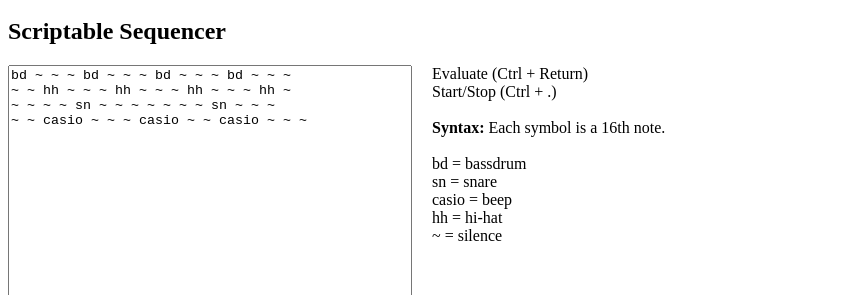
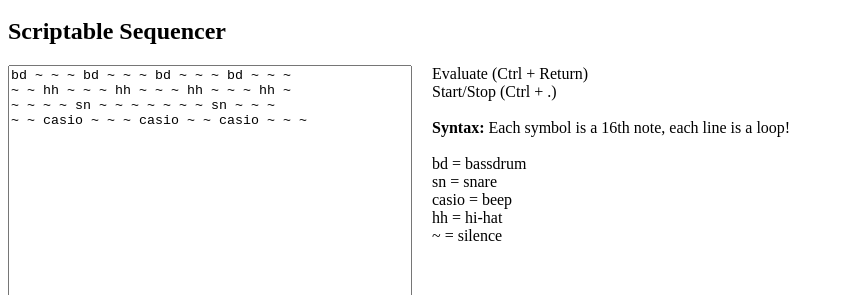
Before and after one commit to the-drunk-coder/ruffbox, a plain HTML site: page index.html in a window 1280 px wide. Shown: the part 136-431 px from the top of the page, without its empty margins (0-844 px from the left). Drawn offline with Linux system fonts and the light colour scheme; no server answers; a script that the page names is missing.

Commit message:
addition

```diff
--- a/index.html
+++ b/index.html
@@ -26,7 +26,7 @@ bd ~ ~ ~ bd ~ ~ ~ bd ~ ~ ~ bd ~ ~ ~
 	<webaudio-switch id="start-scheduler" defval="0" value="0" type="toggle">Start/Stop</webaudio-switch> (Ctrl + .)
       </div>
       <br/>
-      <b>Syntax:</b> Each symbol is a 16th note. <br/><br/>
+      <b>Syntax:</b> Each symbol is a 16th note, each line is a loop! <br/><br/>
       bd = bassdrum<br/>
       sn = snare <br/>
       casio = beep <br/>
```
